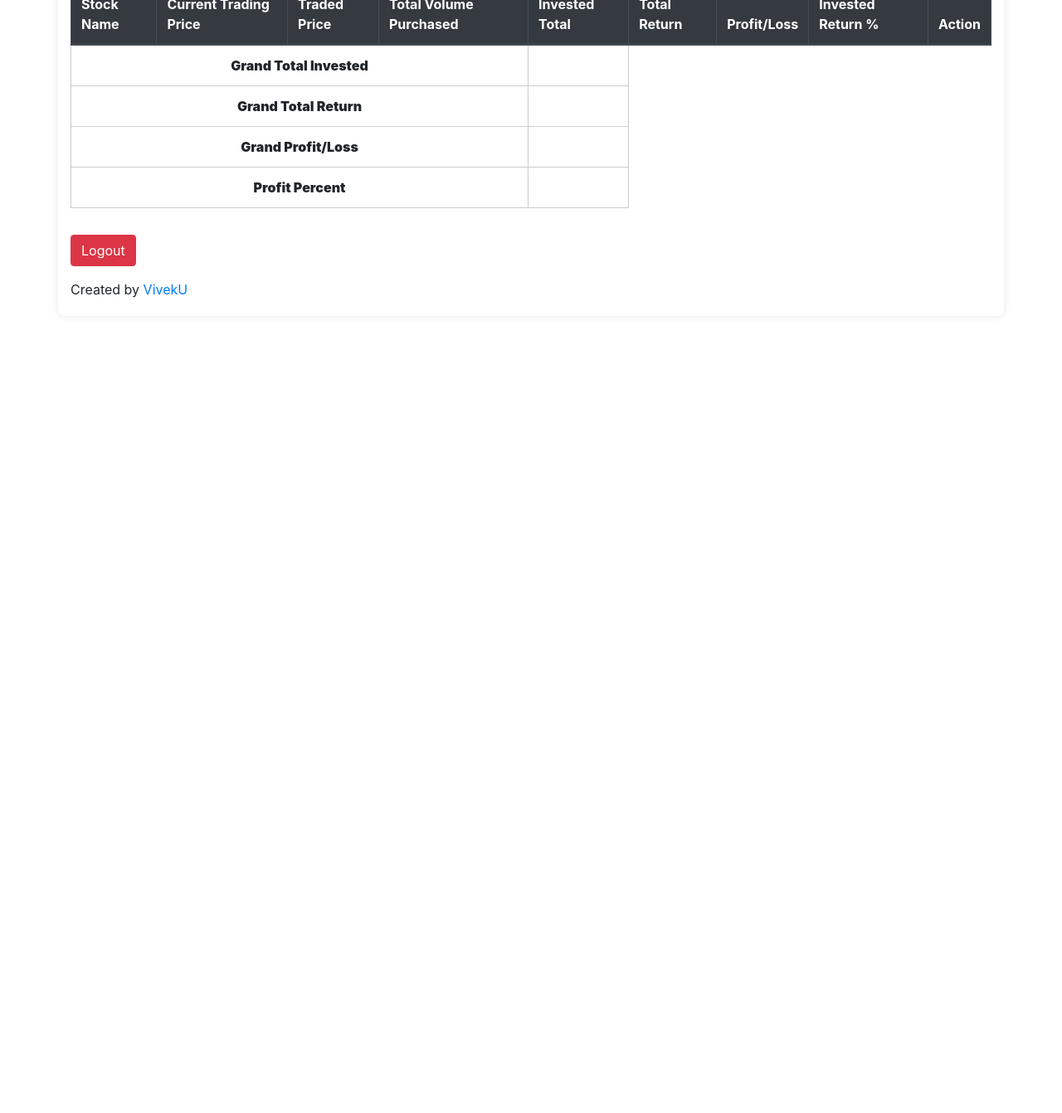
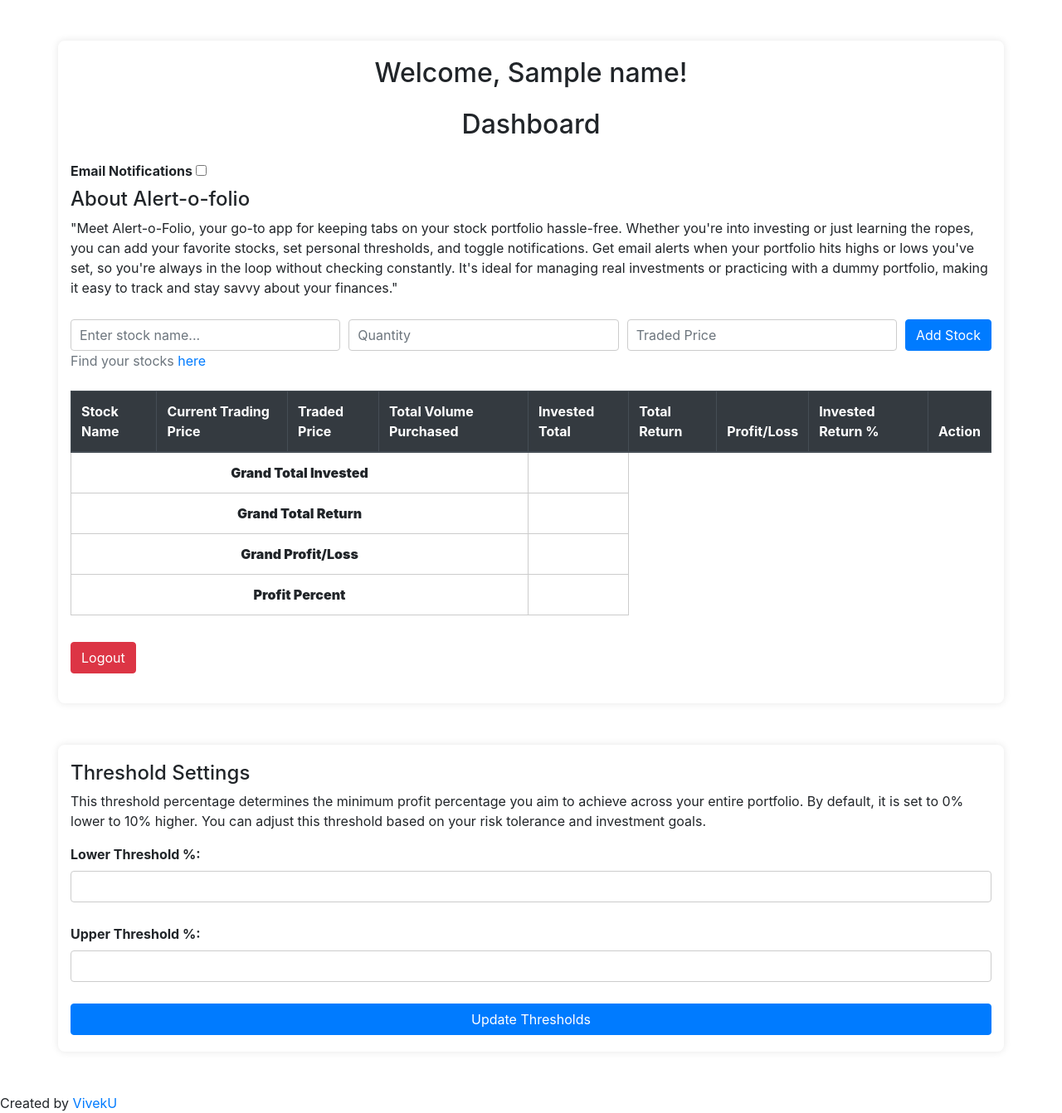
Before and after one commit to VvkAlgo/Trade-notifier, a Flask app: template templates/dashboard.html in a window 1280 px wide. Shown: the part 301-1643 px from the top of the page at 83% size. Before the commit the page ends 660 px from the top, so only its background shows below. Run offline with Flask 3, Linux system fonts and the light colour scheme; the template is opened without the code that fills it: most values are stand-ins (such as "Sample title", 1, 10 or a date in 2020); some libraries are stand-ins or nearby versions.

Commit message:
Update dashboard.html

```diff
--- a/templates/dashboard.html
+++ b/templates/dashboard.html
@@ -6,17 +6,34 @@
     <title>Stock Dashboard</title>
     <link rel="stylesheet" type="text/css" href="{{ url_for('static', filename='styles.css') }}">
     <link rel="stylesheet" href="https://stackpath.bootstrapcdn.com/bootstrap/4.5.2/css/bootstrap.min.css">
+    <link rel="stylesheet" href="https://code.jquery.com/ui/1.12.1/themes/base/jquery-ui.css">
 </head>
+<body>
+    <header class="dashboard-header">
+        <div class="logo-container">
+            <img src="{{ url_for('static', filename='logos/logo1.png') }}" alt="Alert-o-folio">
+        </div>
+        </header>
+    <div class="d-flex flex-column min-vh-100">
+        <div class="container mb-auto">
+            <h2 class="text-center mb-4">Welcome, {{ name }}!</h2>
+            <h2 class="text-center mb-4">Dashboard</h2>
 
-<body>
-    <div class="container">
-        <h2 class="text-center mb-4">Welcome, {{ name }}!</h2>
-        <h2 class="text-center mb-4">Stock Dashboard</h2>
+            <div>
+                <label for="email_notifications_toggle">Email Notifications</label>
+                <input type="checkbox" id="email_notifications_toggle" class="larger-checkbox"  />
+            </div>
+
             <form id="stock-form">
+                <div class="about-section">
+                    <h4>About Alert-o-folio</h4>
+                    <p>"Meet Alert-o-Folio, your go-to app for keeping tabs on your stock portfolio hassle-free. Whether you're into investing or just learning the ropes, you can add your favorite stocks, set personal thresholds, and toggle notifications. Get email alerts when your portfolio hits highs or lows you've set, so you're always in the loop without checking constantly. It's ideal for managing real investments or practicing with a dummy portfolio, making it easy to track and stay savvy about your finances."</p>
+                </div>
                 <div class="form-row">
                     <div class="col">
-                    <input type="text" id="stock_name" name="stock_name" class="form-control" placeholder="Enter stock symbol..." required>
-                    <span class="text-muted">Find your stock symbol <a href="https://finance.yahoo.com/" target="_blank">here</a></span>
+                        <input type="text" id="stock_search" class="form-control" placeholder="Enter stock name..." required>
+                        <input type="text" id="symbol_name" name="symbol_name" class="form-control d-none" placeholder="Enter stock symbol..." required>
+                        <span class="text-muted">Find your stocks <a href="https://finance.yahoo.com/" target="_blank">here</a></span>
                     </div>
                     <div class="col">
                         <input type="number" id="stock_volume" name="stock_volume" class="form-control" placeholder="Quantity" required>
@@ -65,17 +82,40 @@
                     </tr>
                 </tfoot>
             </table>
+
             <button onclick="logout()" class="btn btn-danger mt-3">Logout</button>
             <div id="footer-text" class="text-center mt-3">
                 <!-- Center bottom text -->
             </div>
+        </div>
+    </div>
+
+    <div class="threshold-container mt-auto">
+        <div class="container">
+            <h4>Threshold Settings</h4>
+            <p>
+                This threshold percentage determines the minimum profit percentage you aim to achieve across your entire portfolio. By default, it is set to 0% lower to 10% higher. You can adjust this threshold based on your risk tolerance and investment goals.
+            </p>
+            <form action="{{ url_for('update_thresholds') }}" method="post">
+                <div class="form-group">
+                    <label for="lower_threshold">Lower Threshold %:</label>
+                    <input type="number" id="lower_threshold" name="lower_threshold" class="form-control" step="0.01" value="{{ lower_threshold }}">
+                </div>
+                <div class="form-group">
+                    <label for="upper_threshold">Upper Threshold %:</label>
+                    <input type="number" id="upper_threshold" name="upper_threshold" class="form-control" step="0.01" value="{{ upper_threshold }}">
+                </div>
+                <button type="submit" class="btn btn-primary btn-block">Update Thresholds</button>
+            </form>
+        </div>
+    </div>
+
     <div class="center-bottom">
         Created by <a href="https://www.linkedin.com/in/vivek-upadhyay-6689b4184" target="_blank">VivekU</a>
     </div>
 
-    </div>
-
-    <script src="https://code.jquery.com/jquery-3.5.1.slim.min.js"></script>
+    <script src="https://code.jquery.com/jquery-3.5.1.min.js"></script>
+    <script src="https://code.jquery.com/ui/1.12.1/jquery-ui.min.js"></script>
     <script src="https://cdn.jsdelivr.net/npm/@popperjs/core@2.5.4/dist/umd/popper.min.js"></script>
     <script src="https://stackpath.bootstrapcdn.com/bootstrap/4.5.2/js/bootstrap.min.js"></script>
     <script>
@@ -105,7 +145,7 @@
                     data.data.forEach(stock => {
                         const row = document.createElement('tr');
                         row.innerHTML = `
-                            <td><a href="https://finance.yahoo.com/quote/${stock["Stock Name"]}" target="_blank">${stock["Stock Name"]}</a></td>
+                            <td><a href="https://finance.yahoo.com/quote/${stock["Symbol Name"]}" target="_blank">${stock["Symbol Name"]}</a></td>
                             <td>₹${(stock["Current Trading Price"] || 0).toFixed(2)}</td>
                             <td>₹${(stock["Traded Price"] || 0).toFixed(2)}</td>
                             <td>${stock["Total Volume Purchased"] || 0}</td>
@@ -113,7 +153,7 @@
                             <td>₹${(stock["Total Return"] || 0).toFixed(2)}</td>
                             <td style="background-color: ${stock["Profit/Loss"] >= 0 ? 'lightgreen' : 'lightcoral'}">₹${(stock["Profit/Loss"] || 0).toFixed(2)}</td>
                             <td>${(stock["Invested Return%"] || 0).toFixed(2)}%</td>
-                            <td><button class="btn btn-danger btn-sm" onclick="deleteStock('${stock["Stock Name"]}')">Delete</button></td>
+                            <td><button class="btn btn-danger btn-sm" onclick="deleteStock('${stock["Symbol Name"]}')">Delete</button></td>
                         `;
                         tableBody.appendChild(row);
 
@@ -135,7 +175,7 @@
 
         document.getElementById('stock-form').addEventListener('submit', function(event) {
             event.preventDefault();
-            const stockName = document.getElementById('stock_name').value;
+            const symbolName = document.getElementById('symbol_name').value;
             const stockVolume = document.getElementById('stock_volume').value;
             const tradedPrice = document.getElementById('traded_price').value;
             fetch('/add_stock', {
@@ -144,7 +184,7 @@
                     'Content-Type': 'application/json'
                 },
                 body: JSON.stringify({
-                    stock_name: stockName,
+                    symbol_name: symbolName,
                     stock_volume: stockVolume,
                     traded_price: tradedPrice
                 })
@@ -156,54 +196,101 @@
             })
             .catch(error => {
                 console.error('Error adding stock:', error);
+                alert('An error occurred while adding the stock.');
             });
         });
 
-        function deleteStock(stockName) {
-            const rows = document.querySelectorAll('#stock-data tr');
-            const stockCount = rows.length;
-
+        function deleteStock(symbolName) {
             fetch('/delete_stock', {
                 method: 'POST',
                 headers: {
                     'Content-Type': 'application/json'
                 },
-                body: JSON.stringify({ stock_name: stockName })
+                body: JSON.stringify({ symbol_name: symbolName })
             })
-            .then(response => {
-                if (!response.ok) {
-                    throw new Error('Network response was not ok');
-                }
-                return response.json();
-            })
+            .then(response => response.json())
             .then(data => {
-                console.log("Response from server:", data); // Debug log
-                alert(data.message); // Alert the user about the deletion
-
-                if (stockCount === 1) {
-                    window.location.reload(); // Refresh the page if this was the last stock
-                } else {
+                alert(data.message);
                 fetchStockData(); // Refresh data after deleting stock
-                }
             })
             .catch(error => {
                 console.error('Error deleting stock:', error);
+                alert('An error occurred while deleting the stock.');
             });
         }
 
         function logout() {
-            fetch('/logout').then(() => {
-                window.location.href = '/';
+            fetch('/logout', {
+                method: 'POST',
+                headers: {
+                    'Content-Type': 'application/json'
+                }
+            })
+            .then(response => {
+                if (response.ok) {
+                    window.location.href = '/'; // Redirect to home page or login page
+                } else {
+                    response.json().then(data => {
+                        alert(`Logout failed: ${data.message}`);
+                    });
+                }
+            })
+            .catch(error => {
+                console.error('Error during logout:', error);
+                alert('An error occurred during logout.');
             });
         }
 
-        fetchStockData(); // Initial fetch when page loads
-        setInterval(fetchStockData, 60000); // Refresh data every 60 seconds
+        $(document).ready(function() {
+            fetchStockData(); // Initial fetch on page load
+            setInterval(fetchStockData, 10000); // Fetch data every 10 seconds
 
-        document.addEventListener('DOMContentLoaded', () => {
-            if (Notification.permission !== "granted") {
-                Notification.requestPermission();
+            // Autocomplete functionality
+            $('#stock_search').autocomplete({
+                source: function(request, response) {
+                    $.ajax({
+                        url: "/stock_data",
+                        dataType: "json",
+                        success: function(data) {
+                            let filteredData = data.filter(item => item['SName'].toLowerCase().includes(request.term.toLowerCase()));
+                            response($.map(filteredData, function(item) {
+                                return {
+                                    label: item['SName'] + ' (' + item['Symbol'] + ')',
+                                    value: item['SName'],
+                                    symbol: item['Symbol']
+                                };
+                            }));
                         }
+                    });
+                },
+                select: function(event, ui) {
+                    $('#symbol_name').val(ui.item.symbol); // Set stock symbol to hidden input
+                }
+            });
+
+            // Fetch email notifications state and set checkbox
+            $.get('/get_email_notifications', function(data) {
+                if (data.email_notifications === 1) {
+                    $('#email_notifications_toggle').prop('checked', true);
+                } else {
+                    $('#email_notifications_toggle').prop('checked', false);
+                }
+            });
+
+            // Handle toggle switch change
+            $('#email_notifications_toggle').change(function() {
+                const email_notifications = $(this).is(':checked') ? 1 : 0;
+                $.ajax({
+                    url: '/update',
+                    method: 'POST',
+                    contentType: 'application/json',
+                    data: JSON.stringify({ email_notifications: email_notifications }),
+                    success: function(response) {
+                        alert(response.message);
+                    }
+                });
+            });
+
         });
     </script>
 </body>
```
Lines whose indentation alone changed are shown as unchanged.
